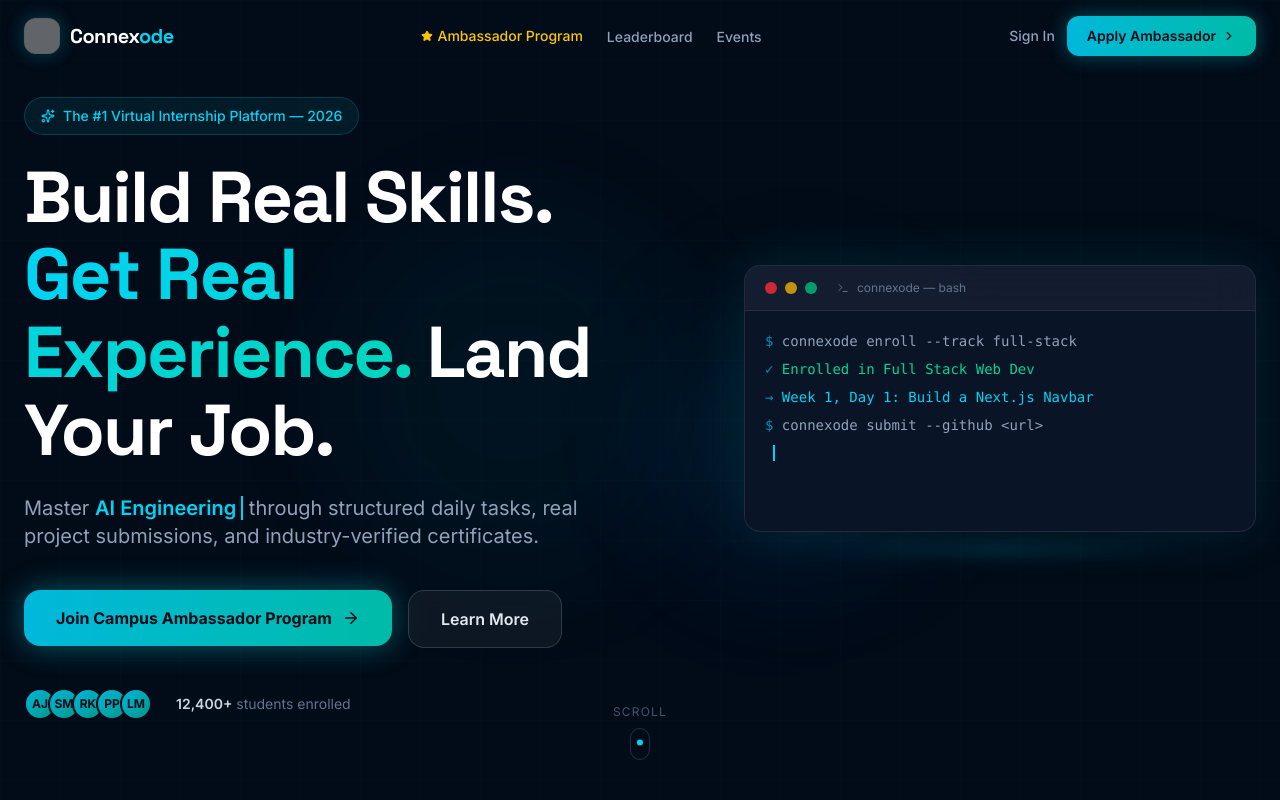
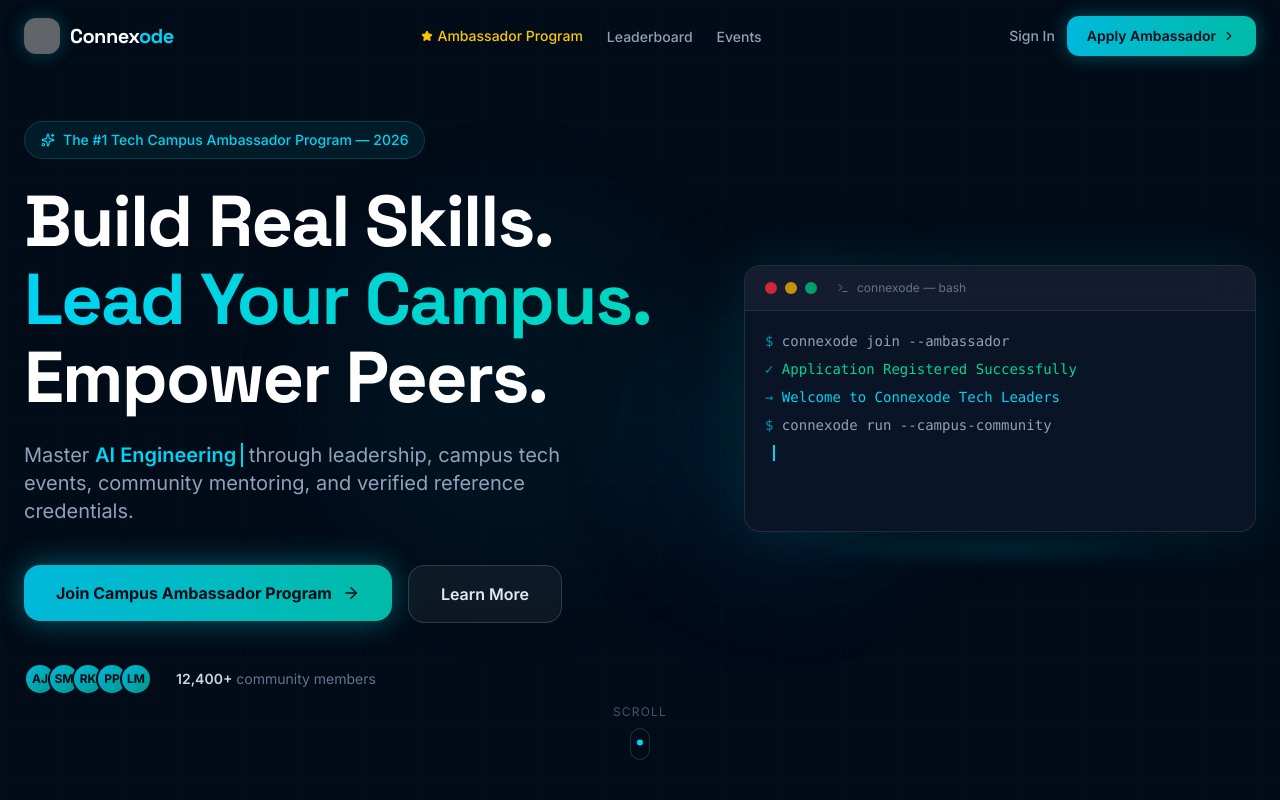
Before and after one commit to Ahmedkhn143/Connexode, a Next.js app: page / in a window 1280 px wide. Shown: the top 800 px of the page. Built offline with nearby package versions, Linux system fonts and the light colour scheme; grey boxes are pictures that could not be loaded.

Commit message:
feat: generalize hero section copy and hide mentor triggers in auth form

```diff
--- a/components/auth/RegisterForm.tsx
+++ b/components/auth/RegisterForm.tsx
@@ -151,9 +151,9 @@
         // Flag for WelcomeBanner on landing page
         sessionStorage.setItem("connexode_just_registered", "1");
 
-        setSuccess("Account created! Choose your internship track below.");
+        setSuccess("Account created! Redirecting to Ambassador application...");
         setTimeout(() => {
-          router.push("/#tracks");
+          router.push("/ambassador");
         }, 800);
       } catch (err) {
         console.error(err);
@@ -228,8 +228,8 @@
           setSuccess("Welcome back! Redirecting to your Dashboard...");
           setTimeout(() => { router.push("/dashboard"); }, 900);
         } else {
-          setSuccess("Logged in! Choose your internship track.");
-          setTimeout(() => { router.push("/#tracks"); }, 900);
+          setSuccess("Logged in! Redirecting to Ambassador Program...");
+          setTimeout(() => { router.push("/ambassador"); }, 900);
         }
         return;
       }
@@ -598,8 +598,8 @@
           </button>
         </form>
 
-        {/* Mentor Application Trigger */}
-        <div className="text-center pt-2 border-t border-white/5">
+        {/* Mentor Application Trigger Commented Out */}
+        {/* <div className="text-center pt-2 border-t border-white/5">
           {!isMentorApply ? (
             <button
               type="button"
@@ -627,7 +627,7 @@
               ← Back to Student Sign In / Sign Up
             </button>
           )}
-        </div>
+        </div> */}
       </div>
     </div>
   );
--- a/components/landing/HeroSection.tsx
+++ b/components/landing/HeroSection.tsx
@@ -15,12 +15,12 @@
 ];
 
 const TERMINAL_LINES = [
-  { prefix: "$", text: " connexode enroll --track full-stack", color: "text-slate-400" },
-  { prefix: "✓", text: " Enrolled in Full Stack Web Dev", color: "text-emerald-400" },
-  { prefix: "→", text: " Week 1, Day 1: Build a Next.js Navbar", color: "text-cyan-400" },
-  { prefix: "$", text: " connexode submit --github <url>", color: "text-slate-400" },
-  { prefix: "✓", text: " Task submitted for review", color: "text-emerald-400" },
-  { prefix: "🏆", text: " Badge Unlocked: First Commit!", color: "text-yellow-400" },
+  { prefix: "$", text: " connexode join --ambassador", color: "text-slate-400" },
+  { prefix: "✓", text: " Application Registered Successfully", color: "text-emerald-400" },
+  { prefix: "→", text: " Welcome to Connexode Tech Leaders", color: "text-cyan-400" },
+  { prefix: "$", text: " connexode run --campus-community", color: "text-slate-400" },
+  { prefix: "✓", text: " Network initiated on 12 campuses", color: "text-emerald-400" },
+  { prefix: "🏆", text: " Badge Unlocked: Campus Leader!", color: "text-yellow-400" },
 ];
 
 function useTypewriter(words: string[], speed = 80, pause = 2000) {
@@ -99,7 +99,7 @@
             className="mb-6 inline-flex items-center gap-2 rounded-full border border-cyan-400/20 bg-cyan-400/8 px-4 py-2 text-sm font-medium text-cyan-400"
           >
             <Sparkles size={14} />
-            The #1 Virtual Internship Platform — 2026
+            The #1 Tech Campus Ambassador Program — 2026
           </motion.div>
 
           {/* Headline */}
@@ -111,9 +111,9 @@
           >
             Build Real Skills.{" "}
             <span className="bg-gradient-to-r from-cyan-400 to-teal-400 bg-clip-text text-transparent">
-              Get Real Experience.
+              Lead Your Campus.
             </span>{" "}
-            Land Your Job.
+            Empower Peers.
           </motion.h1>
 
           {/* Sub-headline with typewriter */}
@@ -128,7 +128,7 @@
               {displayedTrack}
               <span className="animate-blink border-r-2 border-cyan-400">&nbsp;</span>
             </span>{" "}
-            through structured daily tasks, real project submissions, and industry-verified certificates.
+            through leadership, campus tech events, community mentoring, and verified reference credentials.
           </motion.p>
 
           {/* CTAs */}
@@ -171,7 +171,7 @@
               ))}
             </div>
             <span>
-              <span className="font-semibold text-slate-300">12,400+</span> students enrolled
+              <span className="font-semibold text-slate-300">12,400+</span> community members
             </span>
           </motion.div>
         </div>
```
